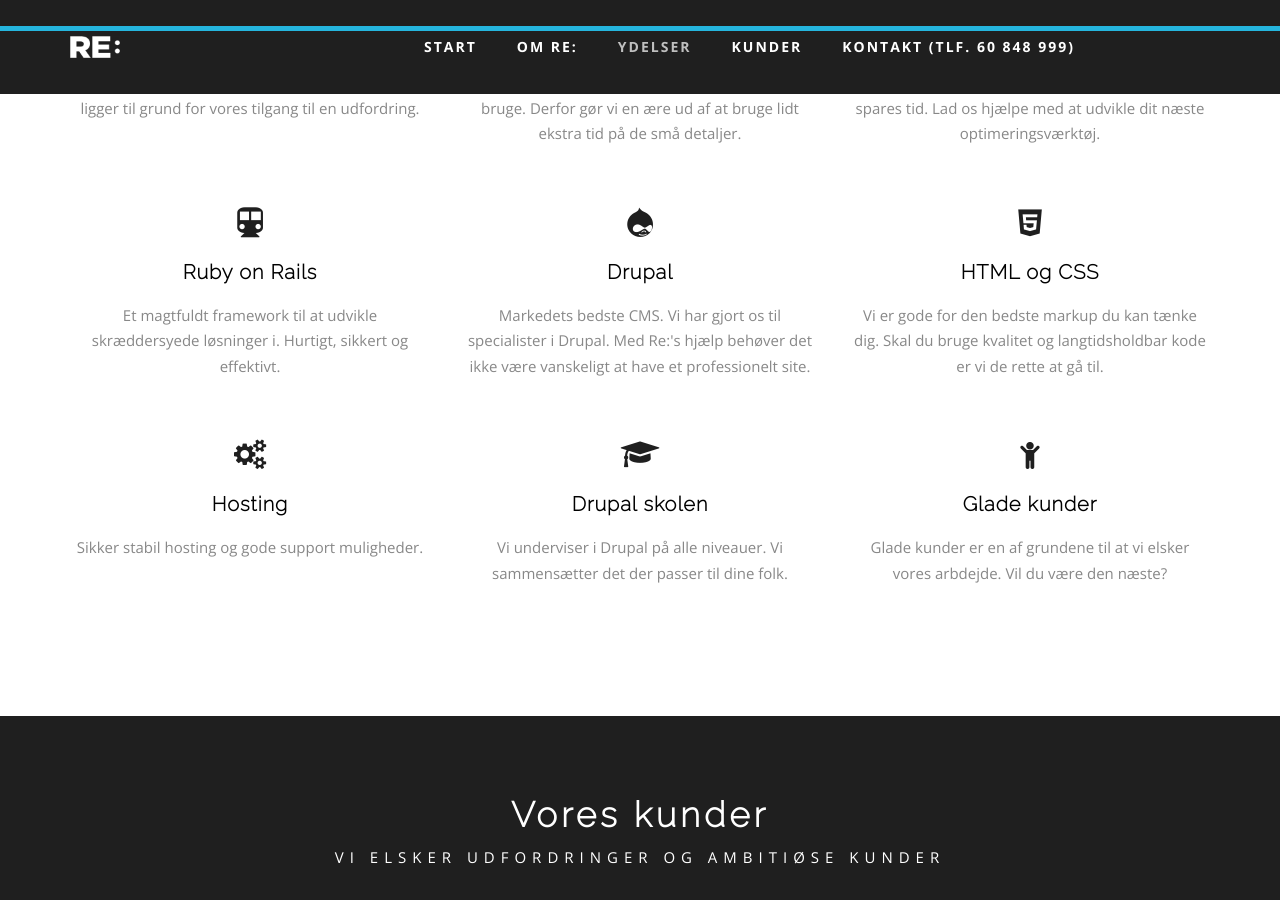
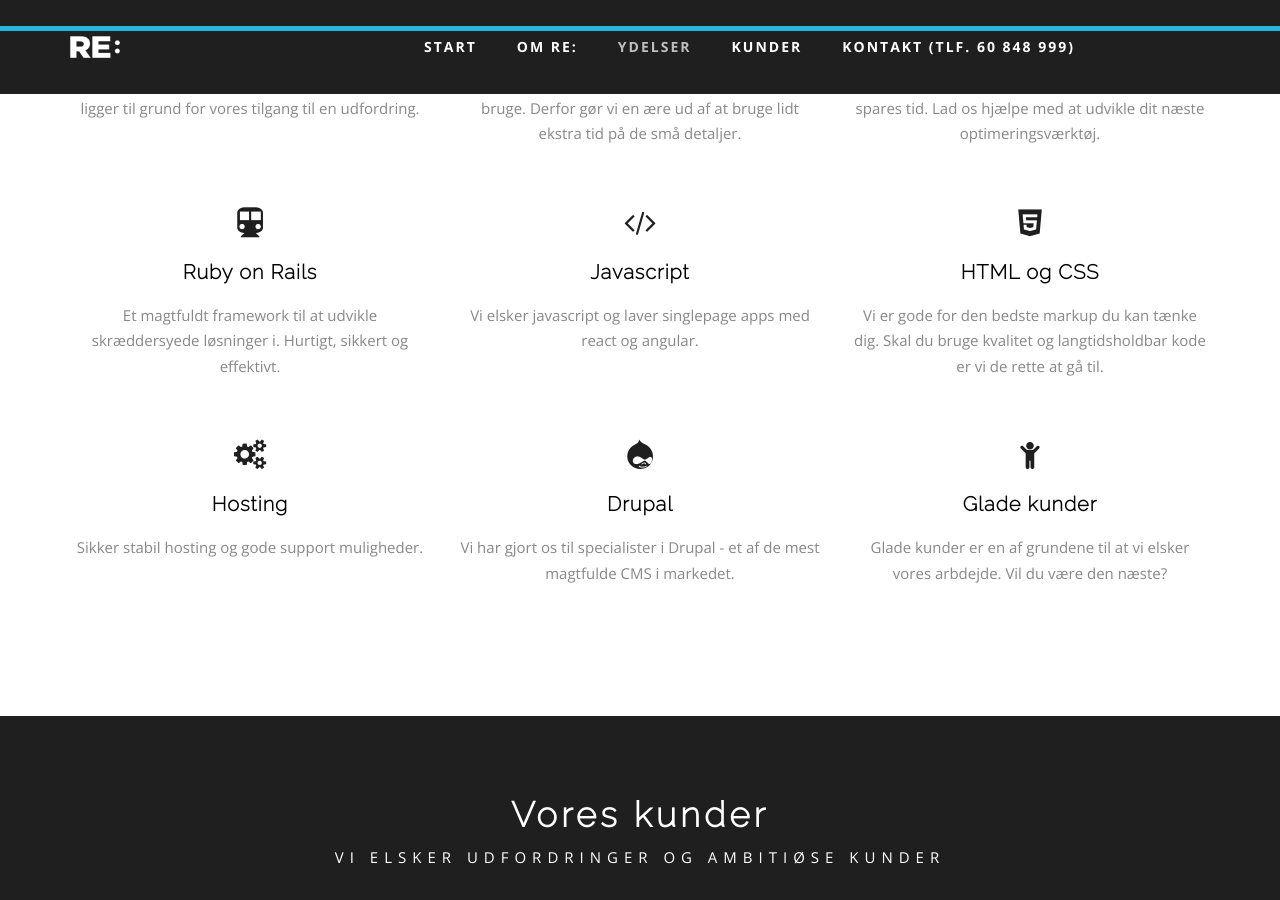
Before and after one commit to re-cph/recph-net, a Jekyll site: the page built from index.html, in a window 1280 px wide and 900 px high, scrolled down 3213 px. Built offline with Jekyll 4.4.1, drawn with Linux system fonts in a browser that asks for light colours.

Commit message:
Nyt punkt under ydelser: Javascript

```diff
--- a/index.html
+++ b/index.html
@@ -260,9 +260,9 @@ layout: default
 			<div class="clearfix visible-sm-block"></div>
 
       <div class="col-md-4 col-sm-6">
-        <i class="head-icon fa fa-drupal"></i>
-        <h3 class="small-title">Drupal</h3>
-        <p>Markedets bedste CMS. Vi har gjort os til specialister i Drupal. Med Re:'s hjælp behøver det ikke være vanskeligt at have et professionelt site.</p>
+        <i class="head-icon fa fa-code"></i>
+        <h3 class="small-title">Javascript</h3>
+        <p>Vi elsker javascript og laver singlepage apps med react og angular.</p>
         <div class="spacing40"></div>
       </div><!--/.col-md-4-->
 
@@ -282,12 +282,22 @@ layout: default
         <div class="spacing40"></div>
       </div><!--/.col-md-4-->
 
+      <!--
       <div class="col-md-4 col-sm-6">
         <i class="head-icon fa fa-graduation-cap"></i>
         <h3 class="small-title">Drupal skolen</h3>
         <p>Vi underviser i Drupal på alle niveauer. Vi sammensætter det der passer til dine folk.</p>
         <div class="spacing40"></div>
+      </div>
+      -->
+      <div class="col-md-4 col-sm-6">
+        <i class="head-icon fa fa-drupal"></i>
+        <h3 class="small-title">Drupal</h3>
+        <p>Vi har gjort os til specialister i Drupal - et af de mest magtfulde CMS i markedet.</p>
+        <div class="spacing40"></div>
       </div><!--/.col-md-4-->
+
+      <div class="clearfix visible-sm-block"></div>
 
       <div class="col-md-4 col-sm-6">
         <i class="head-icon fa fa-child"></i>
```
